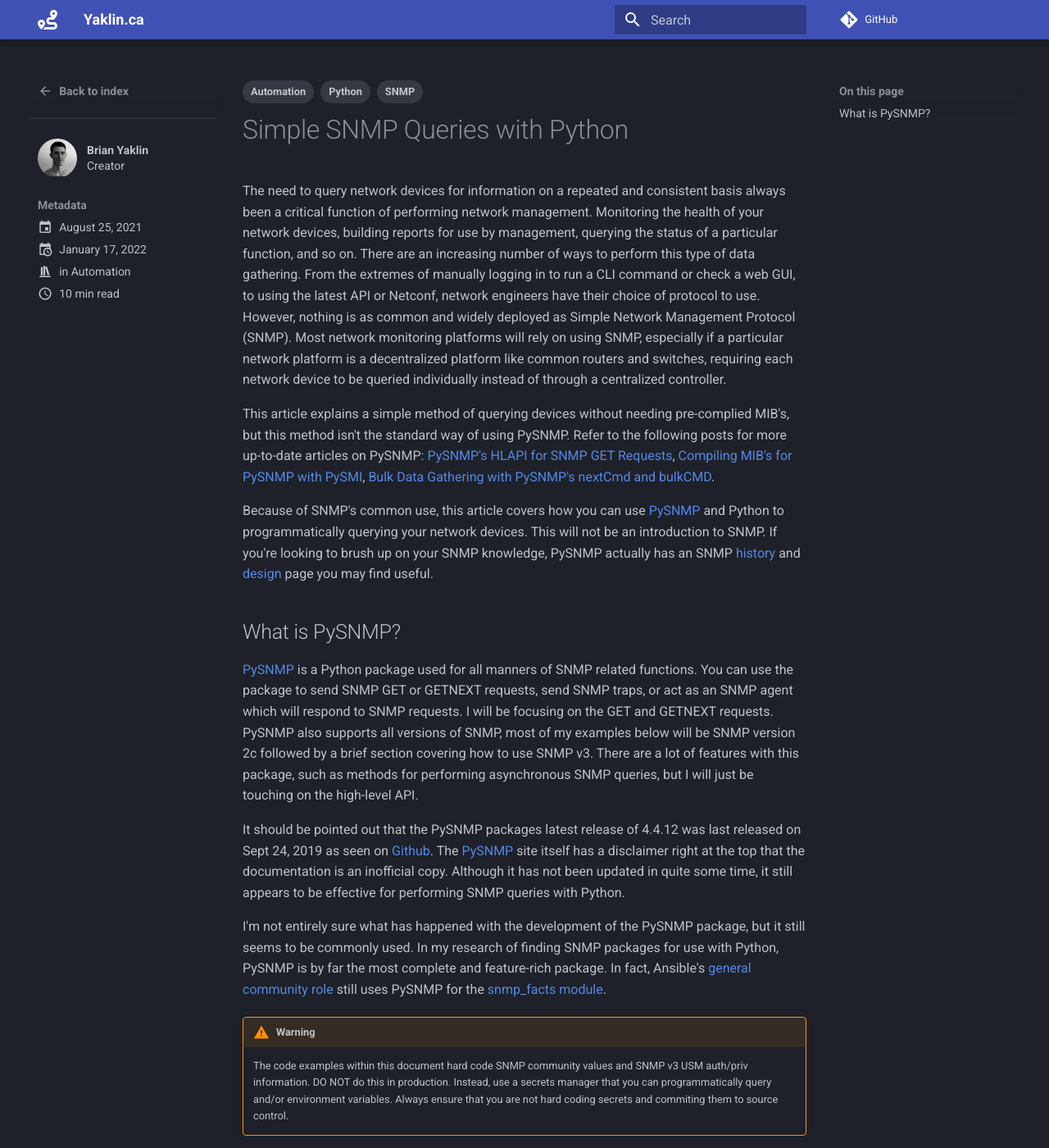
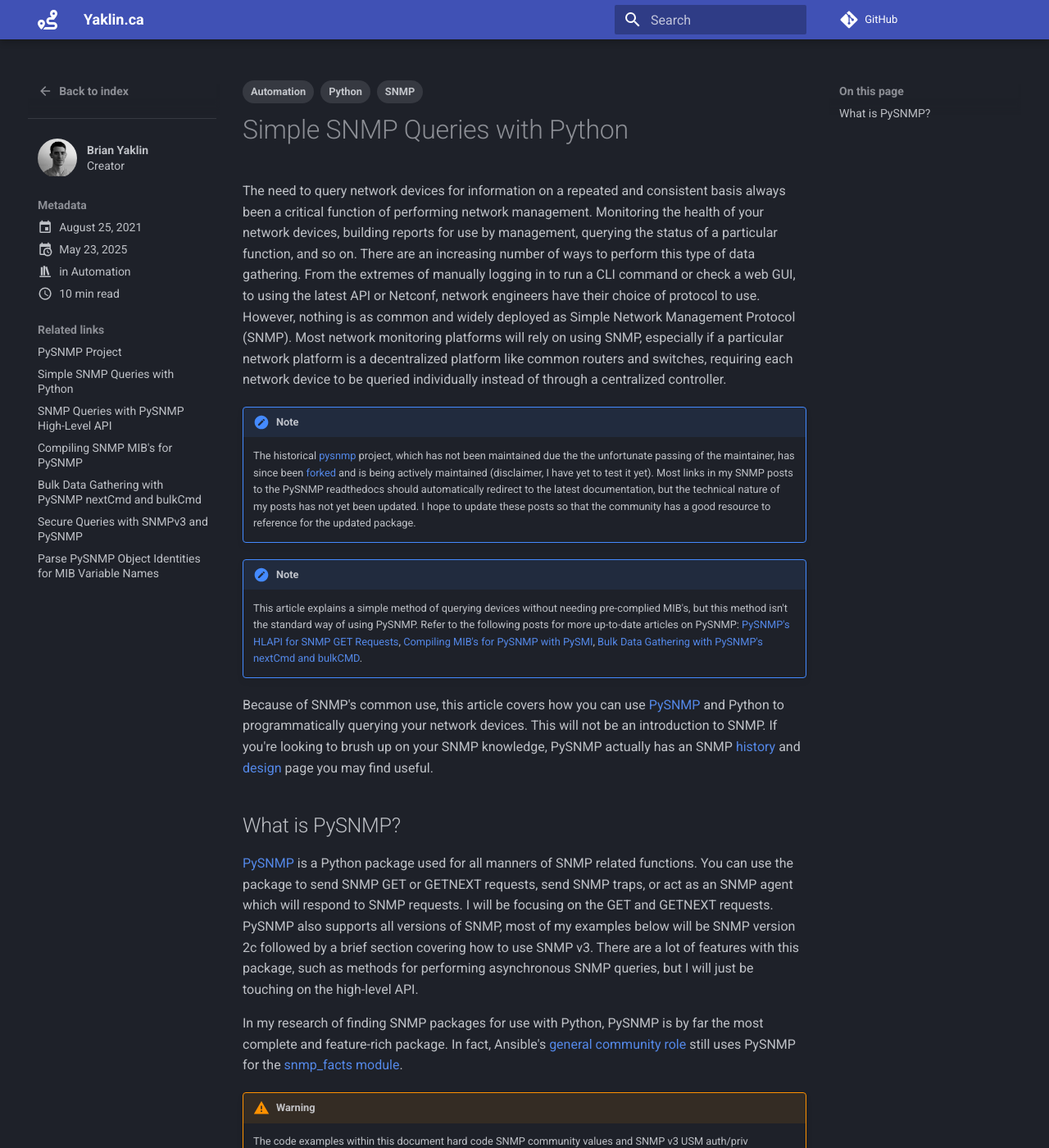
Before and after one commit to brianyaklin/brianyaklin.github.io, an MkDocs documentation site: the page built from docs/posts/2021-08-25-snmp-queries-with-python.md, in a window 1280 px wide and 1400 px high. Shown: the whole window at 82% size. Built offline with MkDocs 1.6.1 and Material for MkDocs 9.7.7, drawn with Linux system fonts in a browser that asks for light colours; comment, search, counter and statistics services are not loaded.

Commit message:
Update SNMP posts

```diff
--- a/docs/posts/2021-08-25-snmp-queries-with-python.md
+++ b/docs/posts/2021-08-25-snmp-queries-with-python.md
@@ -1,13 +1,21 @@
 ---
 date:
   created: 2021-08-25
-  updated: 2022-01-17
+  updated: 2025-05-23
 categories:
   - Automation
 tags:
   - Python
   - Automation
   - SNMP
+links:
+  - PySNMP Project: https://github.com/lextudio/pysnmp
+  - posts/2021-08-25-snmp-queries-with-python.md
+  - posts/2022-01-11-pysnmp-hlapi-overview.md
+  - posts/2022-01-14-compiling-mibs-for-pysnmp.md
+  - posts/2022-01-16-bulk-data-gathering-with-pysnmp.md
+  - posts/2022-01-19-secure-query-with-snmpv3-and-pysnmp.md
+  - posts/2022-03-02-parse-pysnmp-object-names.md
 ---
 
 # Simple SNMP Queries with Python
@@ -16,8 +24,11 @@
 
 <!-- more -->
 
-This article explains a simple method of querying devices without needing pre-complied MIB's, but this method isn't the standard way of using PySNMP. Refer to the following posts for more up-to-date articles on PySNMP: [PySNMP's HLAPI for SNMP GET Requests](2022-01-11-pysnmp-hlapi-overview.md), [Compiling MIB's for PySNMP with PySMI](2022-01-14-compiling-mibs-for-pysnmp.md), [Bulk Data Gathering with PySNMP's nextCmd and bulkCMD](2022-01-16-bulk-data-gathering-with-pysnmp.md).
-{: .notice--warning}
+!!! note
+    The historical [pysnmp](https://github.com/etingof/pysnmp) project, which has not been maintained due the the unfortunate passing of the maintainer, has since been [forked](https://github.com/lextudio/pysnmp) and is being actively maintained (disclaimer, I have yet to test it yet). Most links in my SNMP posts to the PySNMP readthedocs should automatically redirect to the latest documentation, but the technical nature of my posts has not yet been updated. I hope to update these posts so that the community has a good resource to reference for the updated package.
+
+!!! note
+    This article explains a simple method of querying devices without needing pre-complied MIB's, but this method isn't the standard way of using PySNMP. Refer to the following posts for more up-to-date articles on PySNMP: [PySNMP's HLAPI for SNMP GET Requests](2022-01-11-pysnmp-hlapi-overview.md), [Compiling MIB's for PySNMP with PySMI](2022-01-14-compiling-mibs-for-pysnmp.md), [Bulk Data Gathering with PySNMP's nextCmd and bulkCMD](2022-01-16-bulk-data-gathering-with-pysnmp.md).
 
 Because of SNMP's common use, this article covers how you can use [PySNMP](https://pysnmp.readthedocs.io/en/latest/) and Python to programmatically querying your network devices. This will not be an introduction to SNMP. If you're looking to brush up on your SNMP knowledge, PySNMP actually has an SNMP [history](https://pysnmp.readthedocs.io/en/latest/docs/snmp-history.html) and [design](https://pysnmp.readthedocs.io/en/latest/docs/snmp-design.html) page you may find useful.
 
@@ -25,10 +36,7 @@
 
 [PySNMP](https://pysnmp.readthedocs.io/en/latest/) is a Python package used for all manners of SNMP related functions. You can use the package to send SNMP GET or GETNEXT requests, send SNMP traps, or act as an SNMP agent which will respond to SNMP requests. I will be focusing on the GET and GETNEXT requests. PySNMP also supports all versions of SNMP, most of my examples below will be SNMP version 2c followed by a brief section covering how to use SNMP v3. There are a lot of features with this package, such as methods for performing asynchronous SNMP queries, but I will just be touching on the high-level API.
 
-It should be pointed out that the PySNMP packages latest release of 4.4.12 was last released on Sept 24, 2019 as seen on [Github](https://github.com/etingof/pysnmp). The [PySNMP](https://pysnmp.readthedocs.io/en/latest/) site itself has a disclaimer right at the top that the documentation is an inofficial copy. Although it has not been updated in quite some time, it still appears to be effective for performing SNMP queries with Python.
-{: .notice--warning}
-
-I'm not entirely sure what has happened with the development of the PySNMP package, but it still seems to be commonly used. In my research of finding SNMP packages for use with Python, PySNMP is by far the most complete and feature-rich package. In fact, Ansible's [general community role](https://galaxy.ansible.com/community/general) still uses PySNMP for the [snmp_facts module](https://github.com/ansible-collections/community.general/blob/main/plugins/modules/net_tools/snmp_facts.py).
+In my research of finding SNMP packages for use with Python, PySNMP is by far the most complete and feature-rich package. In fact, Ansible's [general community role](https://galaxy.ansible.com/community/general) still uses PySNMP for the [snmp_facts module](https://github.com/ansible-collections/community.general/blob/main/plugins/modules/net_tools/snmp_facts.py).
 
 
 !!! warning
```
Also changed, not shown: docs/posts/2022-01-11-pysnmp-hlapi-overview.md (+12 -1 lines), docs/posts/2022-01-14-compiling-mibs-for-pysnmp.md (+12 -1 lines), docs/posts/2022-01-16-bulk-data-gathering-with-pysnmp.md (+12 -1 lines), docs/posts/2022-01-19-secure-query-with-snmpv3-and-pysnmp.md (+12 -0 lines), docs/posts/2022-03-02-parse-pysnmp-object-names.md (+12 -0 lines), 1 other file.
